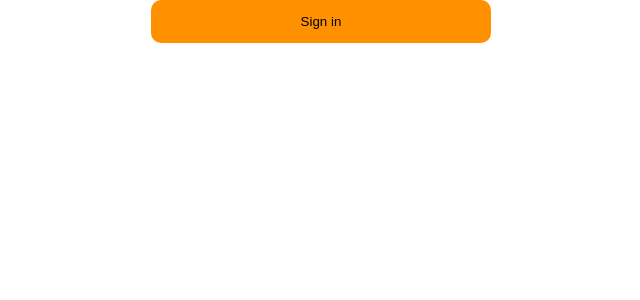
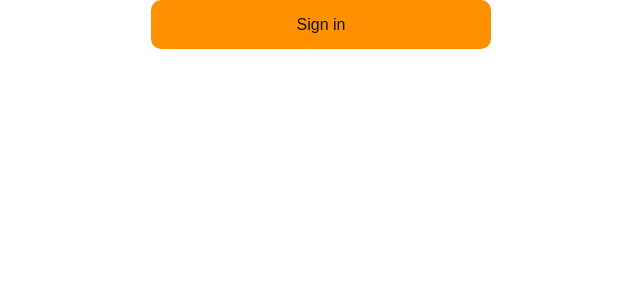
Before and after one commit to TemBusApp/frontend, a React (Create React App) app: page / in a window 1280 px wide. Shown: the top 300 px of the page, without its empty margins (319-959 px from the left). Built offline with nearby package versions, Linux system fonts and the light colour scheme.

Commit message:
Add status disabled for button component

```diff
--- a/src/components/UI/Button.js
+++ b/src/components/UI/Button.js
@@ -1,7 +1,7 @@
 import styled from "styled-components"
 
 function Button(props) {
-  return <ButtonStyle>{props.children}</ButtonStyle>
+  return <ButtonStyle {...props} >{props.children}</ButtonStyle>;
 }
 
 export default Button;
@@ -14,4 +14,14 @@ const ButtonStyle = styled.button`
   border-radius: 10px;
   border: none;
   cursor: pointer;
+  color: #121018;
+  font-weight: 500px;
+  font-size: 16px;
+  line-height: 21px;
+
+  ${({ disabled}) =>
+    disabled ? `
+      opacity: 0.5
+    ` : ''
+  }
 `
```
